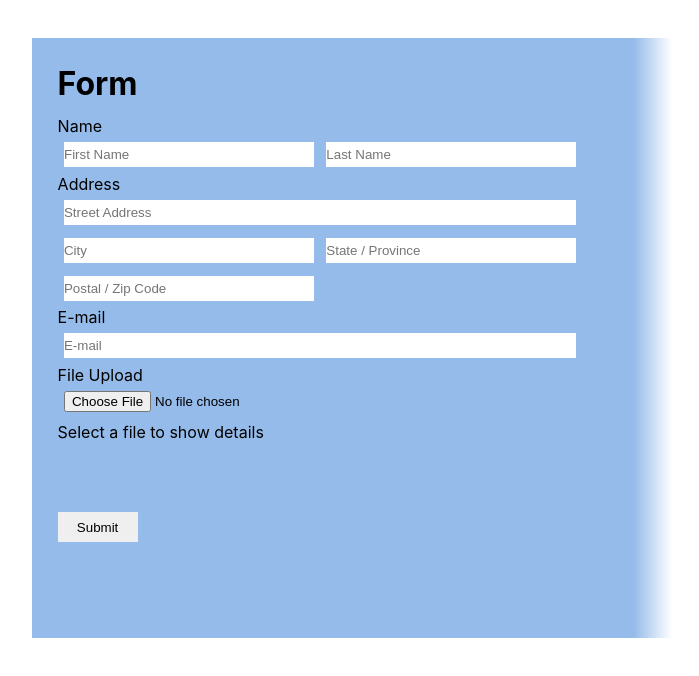
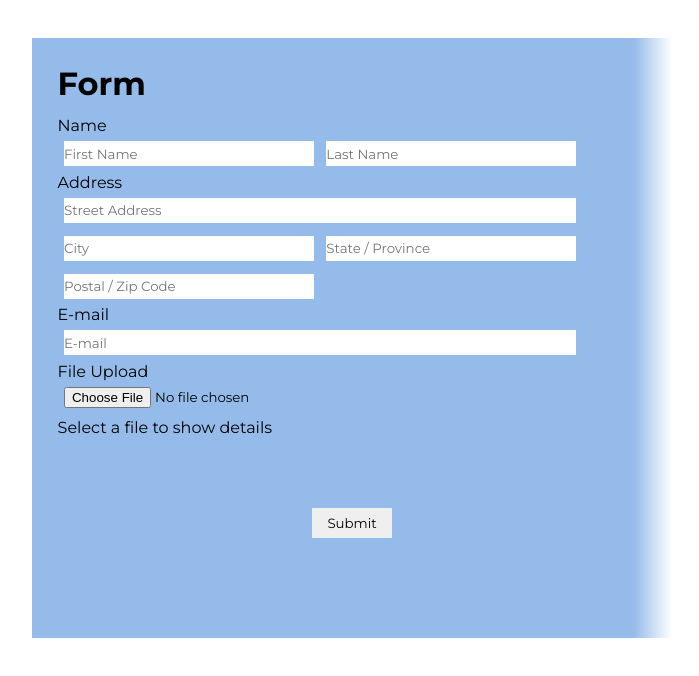
Before and after one commit to bianpeter/react_express_server, a React (Create React App) app in the folder frontend/express_react/: page / in a window 1280 px wide. Shown: the top 676 px of the page, without its empty margins (288-987 px from the left). Built offline with nearby package versions, Linux system fonts and the light colour scheme.

Commit message:
btn css fix

```diff
--- a/frontend/express_react/public/index.html
+++ b/frontend/express_react/public/index.html
@@ -25,6 +25,7 @@
       Learn how to configure a non-root public URL by running `npm run build`.
     -->
     <title>React App</title>
+    <link href="https://fonts.googleapis.com/css2?family=Montserrat:wght@300;400;500;600;700;800&display=swap" rel="stylesheet">
   </head>
   <body>
     <noscript>You need to enable JavaScript to run this app.</noscript>
--- a/frontend/express_react/src/App.css
+++ b/frontend/express_react/src/App.css
@@ -2,6 +2,7 @@
   box-sizing: border-box;
   margin: 0;
   padding: 0;
+  font-family: "Montserrat", sans-serif;
 }
 
 .main {
@@ -79,3 +80,12 @@
 #lastname {
   width: 19.5vw;
 }
+
+.btn {
+  display: flex;
+  justify-content: center;
+
+  width: 100%;
+
+  font-weight: 800;
+}
--- a/frontend/express_react/src/App.js
+++ b/frontend/express_react/src/App.js
@@ -85,7 +85,9 @@
 					)}
 				</div>
 			</div>
-			<button onClick={handleSubmission}>Submit</button>
+			<div  className="btn">
+				<button onClick={handleSubmission}>Submit</button>
+			</div>
 		</div>
   );
 }
```
